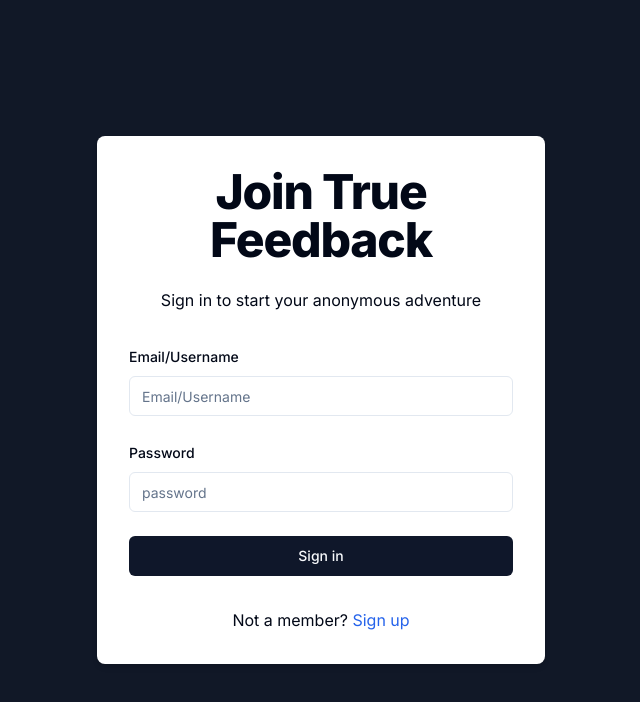
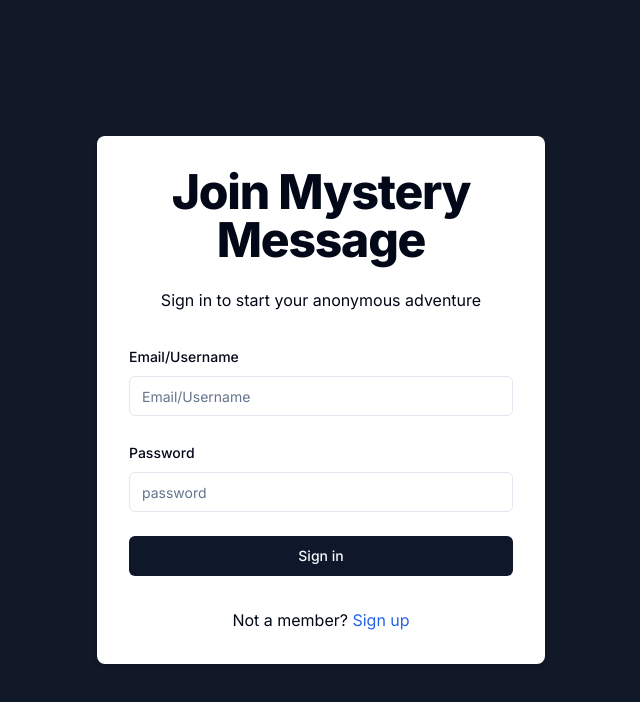
Before and after one commit to Yash912002/mystry_message, a Next.js app: page /sign-in in a window 1280 px wide. Shown: the top 702 px of the page, without its empty margins (319-959 px from the left). Built offline with nearby package versions, Linux system fonts and the light colour scheme.

Commit message:
Change the name from True Feedback to Mystery Message and Add Comments

```diff
--- a/src/app/(auth)/sign-in/page.tsx
+++ b/src/app/(auth)/sign-in/page.tsx
@@ -33,6 +33,10 @@
 	});
 
 	const onSubmit = async (data: z.infer<typeof signInSchema>) => {
+		// signIn() => Client-side method to initiate a signin flow
+		// or send the user to the signin page
+
+		// "credentials": It specifies the provider used for login.
 		const result = await signIn("credentials", {
 			redirect: false,
 			identifier: data.identifier,
@@ -56,7 +60,7 @@
 			<div className="w-full max-w-md p-8 space-y-8 bg-white rounded-lg shadow-md">
 				<div className="text-center">
 					<h1 className="text-4xl font-extrabold tracking-tight lg:text-5xl mb-6">
-						Join True Feedback
+						Join Mystery Message
 					</h1>
 					<p className="mb-4">Sign in to start your anonymous adventure</p>
 				</div>
```
